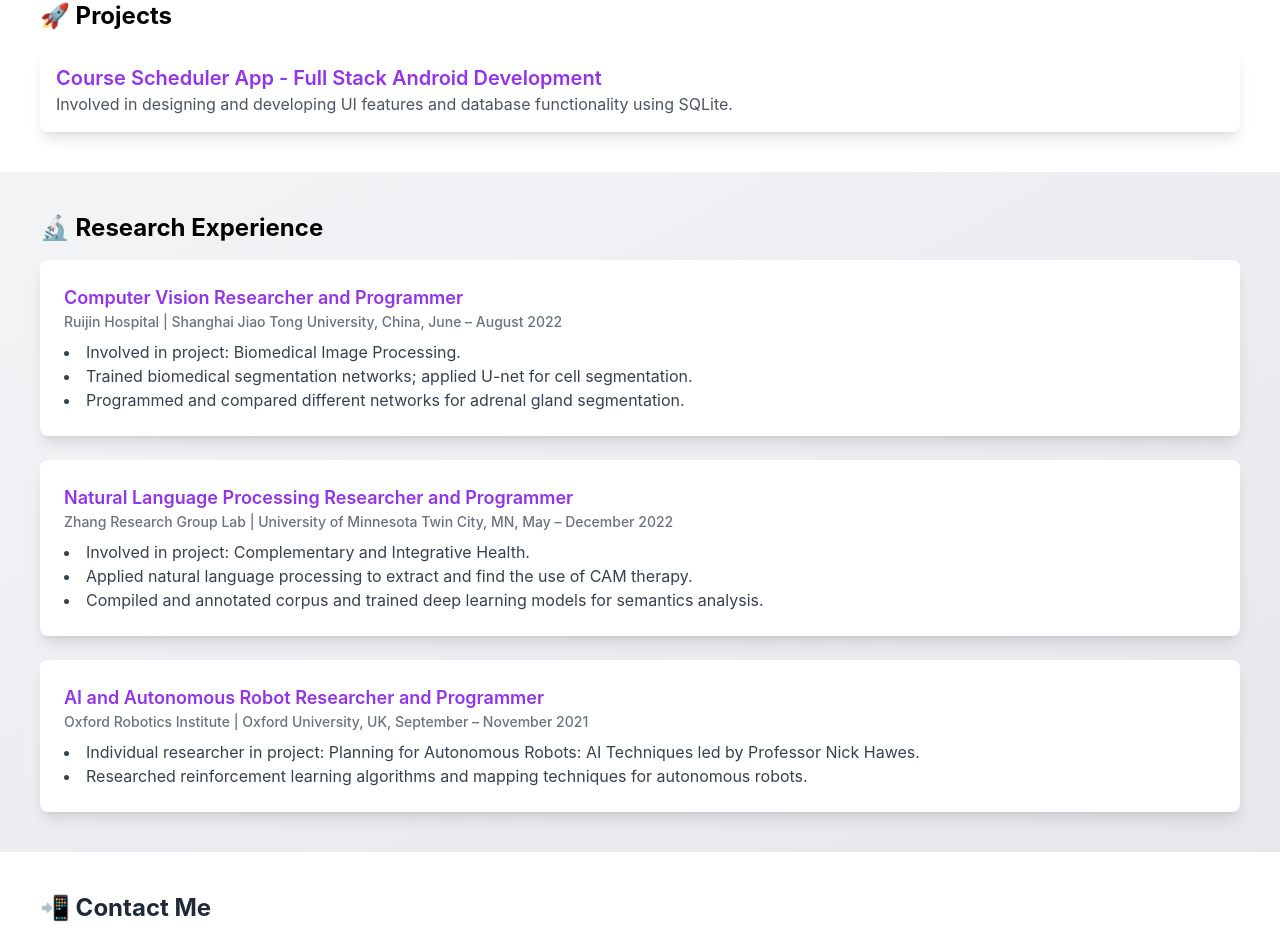
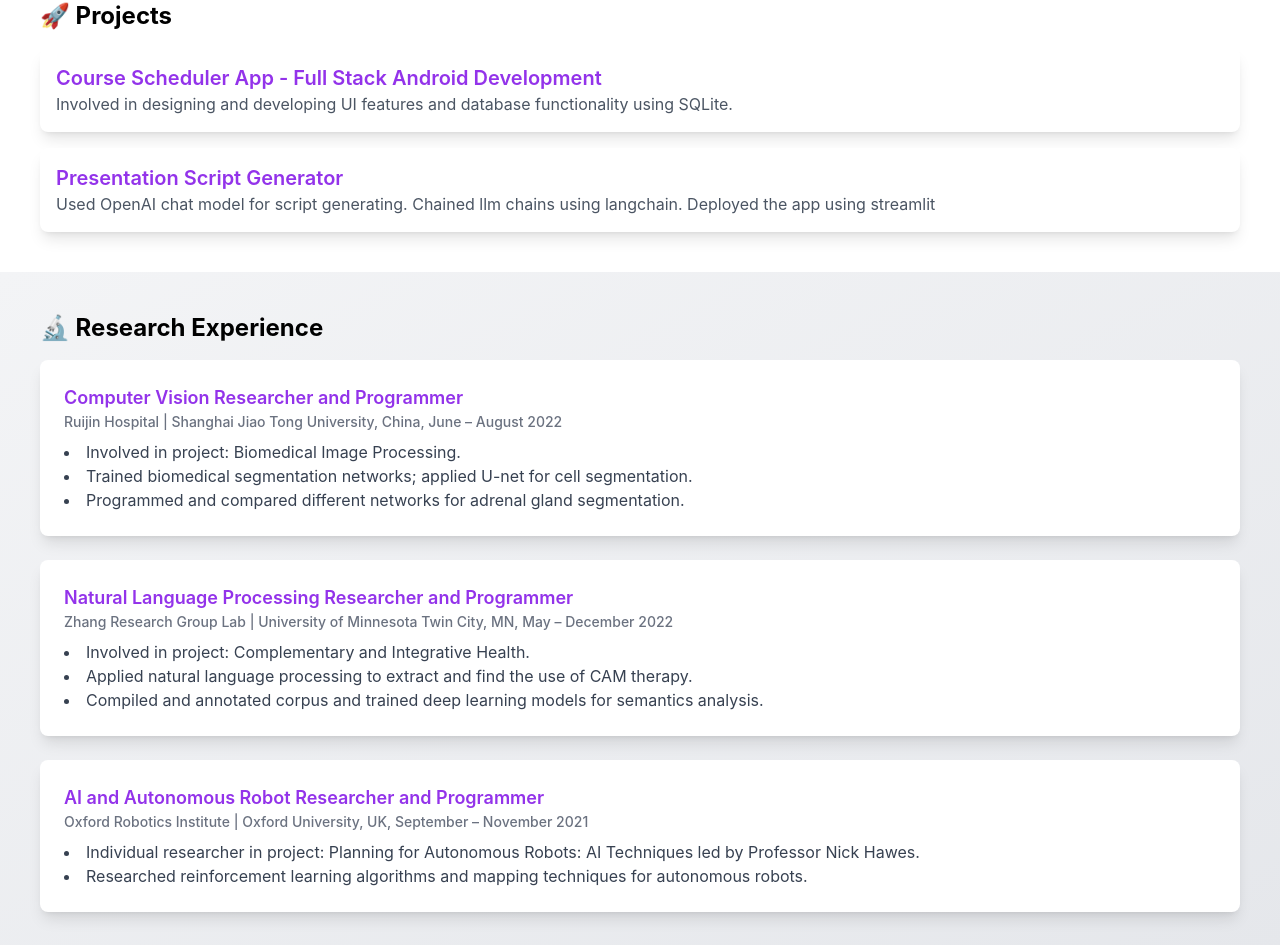
Before and after one commit to yebyyy/Profile-Portfolio, a React (Create React App) app: page / in a window 1280 px wide. Shown: the part 870-1815 px from the top of the page. Built offline with nearby package versions, Linux system fonts and the light colour scheme.

Commit message:
Adding the new Presentation script generator project into the website

```diff
--- a/src/components/Projects.js
+++ b/src/components/Projects.js
@@ -11,6 +11,13 @@ function Projects() {
                     </div>
                 </a>
                 {/* Add more project entries here */}
+                <a href="https://github.com/yebyyy/Presentation-Script-Generator" className="block">
+                    <div className="bg-white shadow-lg rounded-lg p-4 hover:bg-gray-100 hover:shadow-xl transition duration-300 ease-in-out">
+                        <h3 className="text-xl font-semibold text-purple-600 hover:text-purple-800">Presentation Script Generator</h3>
+                        <p className="text-gray-600">Used OpenAI chat model for script generating. Chained llm chains using langchain.
+                            Deployed the app using streamlit</p>
+                    </div>
+                </a>
             </div>
         </div>
     );
```
